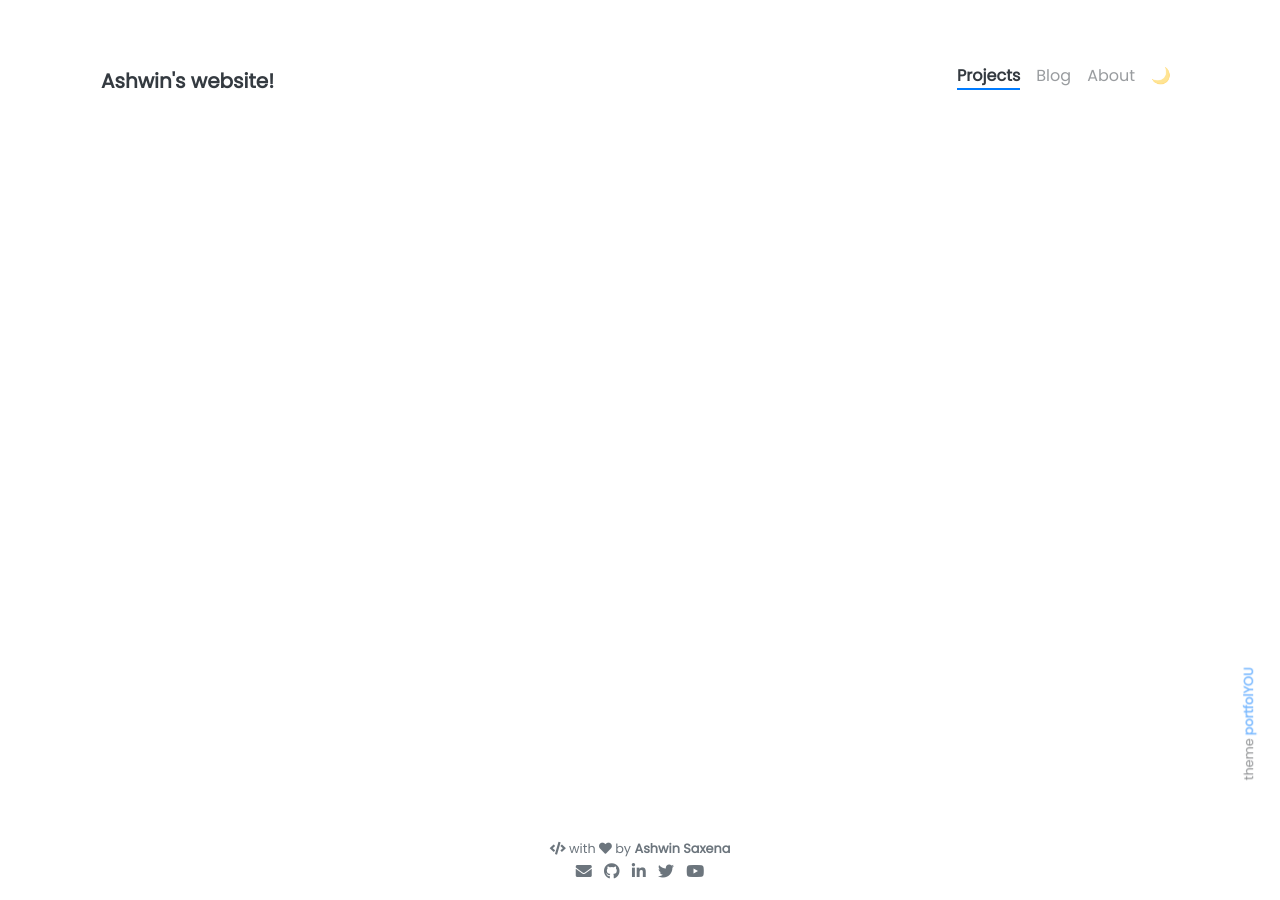
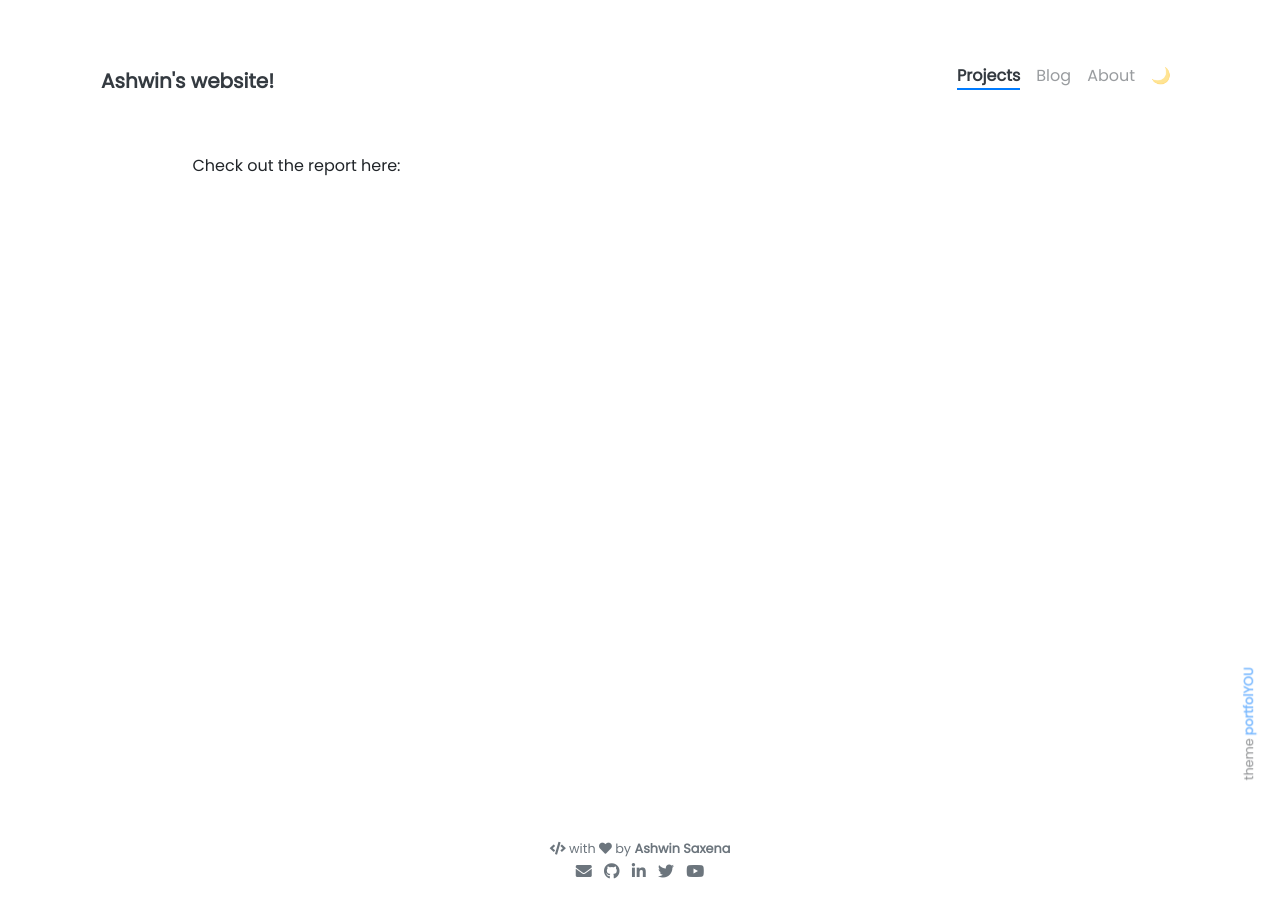
Before and after one commit to AshwinS27/AshwinS27.github.io, a Jekyll site: the page built from _projects/(8) flip The Script.md, in a window 1280 px wide. Built offline with Jekyll 4.4.1, drawn with Linux system fonts in a browser that asks for light colours; nearby versions of some CDN libraries.

Commit message:
Add image

```diff
--- a/_config.yml
+++ b/_config.yml
@@ -4,6 +4,7 @@ description         : >-
                       I turn coffee :coffee: into code,
                       use tabs over spaces
                       and never broke production.
+                      [Resume](/assets/Resume.pdf)
 baseurl             : ""                     # Change to empty quotes if you are hosting your site at <your-username>.github.io directly
 repository          : AshwinS27/AshwinS27.github.io     # Change to <your-username>/<your-username>.github.io (or remove it if you don't need remote projects)
 remote_theme        : AshwinS27/AshwinS27.github.io
@@ -24,7 +25,7 @@ nav_exclude:                                            # The following paths ar
 ### Author Info ###
 author:
   name              : Ashwin Saxena
-  image             : https://drive.google.com/file/d/1Ahr6B-apUyqUNqm0T3inCg2ERUvR8H6H/view
+  image             : "/assets/me.jpeg"
 #  behance           : your_username
 # dribbble          : your_username
   email             : ashwinsa@umich.edu
--- a/_projects/(8) flip The Script.md
+++ b/_projects/(8) flip The Script.md
@@ -1,7 +1,8 @@
 ---
 name: "fLip The Script: Leveraging Language Models for Lip Reading"
 tools: [Python, LLM]
-image: https://user-images.githubusercontent.com/54146662/164956342-1d2d928f-fbfe-4a44-ac15-c10d3db1aa95.png
 description: Lip Reading, Facial Recognition
 external_url: https://github.com/AshwinS27/TrebleInTheSheets
 ---
+
+Check out the report here:
```
Also changed, not shown: 1 other file.
